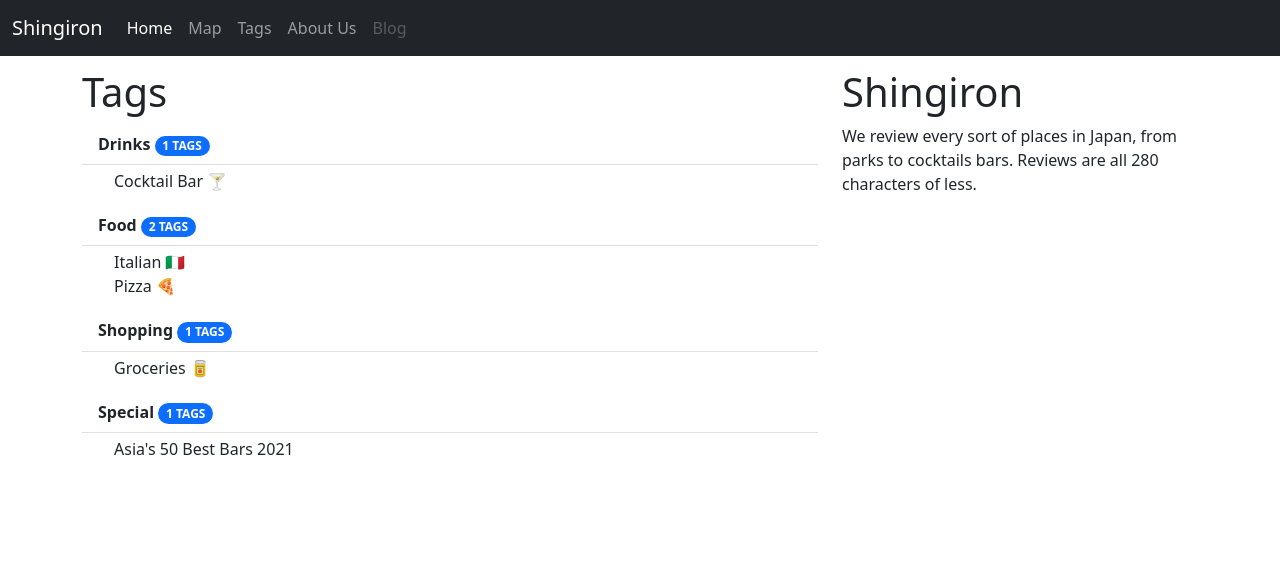
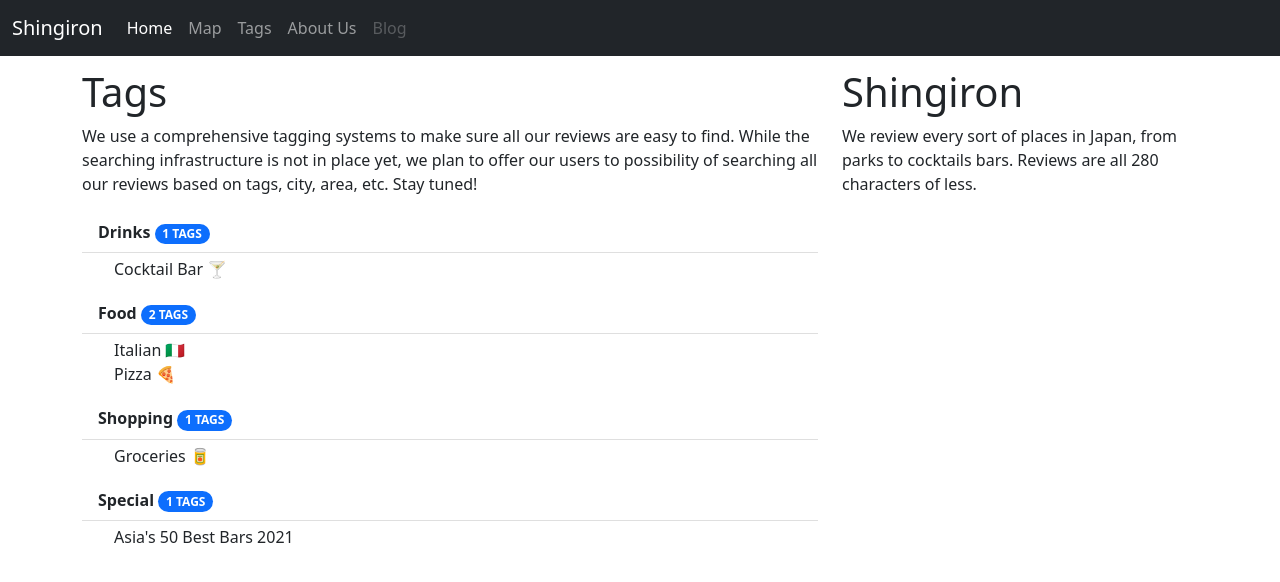
Before and after one commit to alessandrosp/shingiron, a Jekyll site: the page built from docs/pages/tags.md, in a window 1280 px wide. Shown: the top 582 px of the page. Built offline with Jekyll 4.4.1, drawn with Linux system fonts in a browser that asks for light colours; nearby versions of some CDN libraries; our own code applies the rules of GitHub Pages for plain Markdown files.

Commit message:
Update tags.md

```diff
--- a/docs/pages/tags.md
+++ b/docs/pages/tags.md
@@ -3,6 +3,9 @@ layout: default
 permalink: /tags/
 ---
 # Tags
+
+We use a comprehensive tagging systems to make sure all our reviews are easy to find. While the searching infrastructure is not in place yet, we plan to offer our users to possibility of searching all our reviews based on tags, city, area, etc. Stay tuned!
+
 <ul class="list-group list-group-flush">
   {% assign parents = site.tags | where: "parent", "None" | sort %}
   {% for parent in parents %}
```
